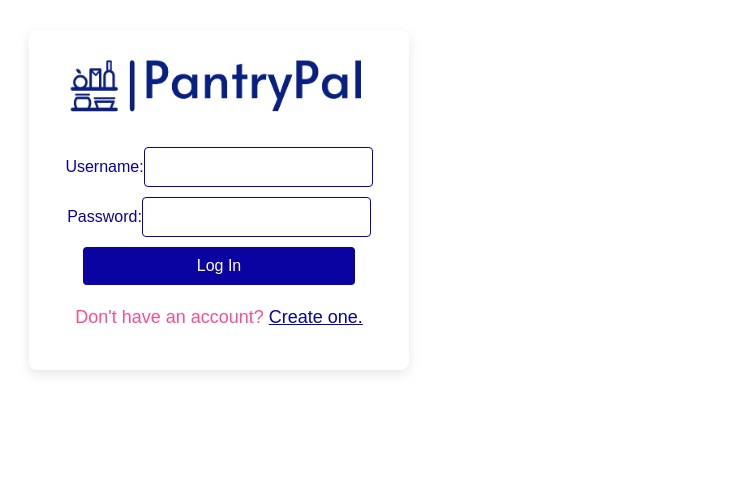
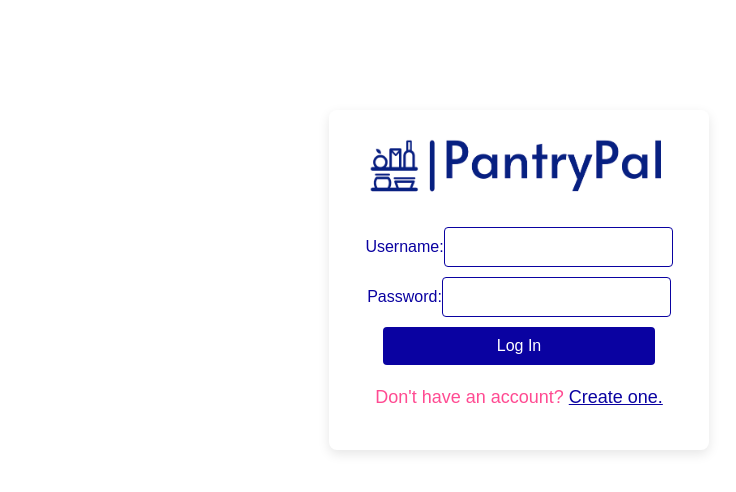
Before and after one commit to bluewolf44/PantryPal, a React (Vite) app in the folder frontend/: page / in a window 1280 px wide. Shown: the part 120-612 px from the top of the page, without its empty margins (121-857 px from the left). Built offline with nearby package versions, Linux system fonts and the light colour scheme; no server answers.

Commit message:
fixed the aligning on login/create account

```diff
--- a/frontend/src/css/loginUI.css
+++ b/frontend/src/css/loginUI.css
@@ -1,25 +1,34 @@
-/* Basic Reset */
+/* Ensure body stretches full height and centers content */
 body {
-    font-family: 'Gotham', Arial, sans-serif;
+    display: flex;
+    justify-content: center;
+    align-items: center;
+    height: 100vh; /* Fill the viewport height */
+    margin: 0;
+    padding: 0;
+    overflow-x: hidden;
     background-color: #ffffff;
-    color: #0a02a1;
+  }
+
+  /* Root container to take full viewport height */
+  #root {
     display: flex;
     justify-content: center;
     align-items: center;
     height: 100vh;
-    margin: 0;
-    padding: 0;
-}
+    width: 100vw;
+  }
 
-.login-container {
+  /* Login container styles */
+  .login-container {
     background: #ffffff;
     padding: 20px;
     border-radius: 8px;
     box-shadow: 0 4px 12px rgba(0, 0, 0, 0.1);
     width: 340px;
     text-align: center;
-    margin: 150px;
-}
+  }
+
 
 
 form {
--- a/frontend/src/feedback.jsx
+++ b/frontend/src/feedback.jsx
@@ -3,7 +3,7 @@ import {useParams} from 'react-router-dom';
 import Modal from 'react-modal';
 Modal.setAppElement('#root');
 import axios from "axios";
-import './css/createrecipe.css';
+import './css/feedback.css';
 
 function giveFeedback(){
     const [feedback, setFeedback] = useState('');
```
Also changed, not shown: frontend/src/css/feedback.css (added).
